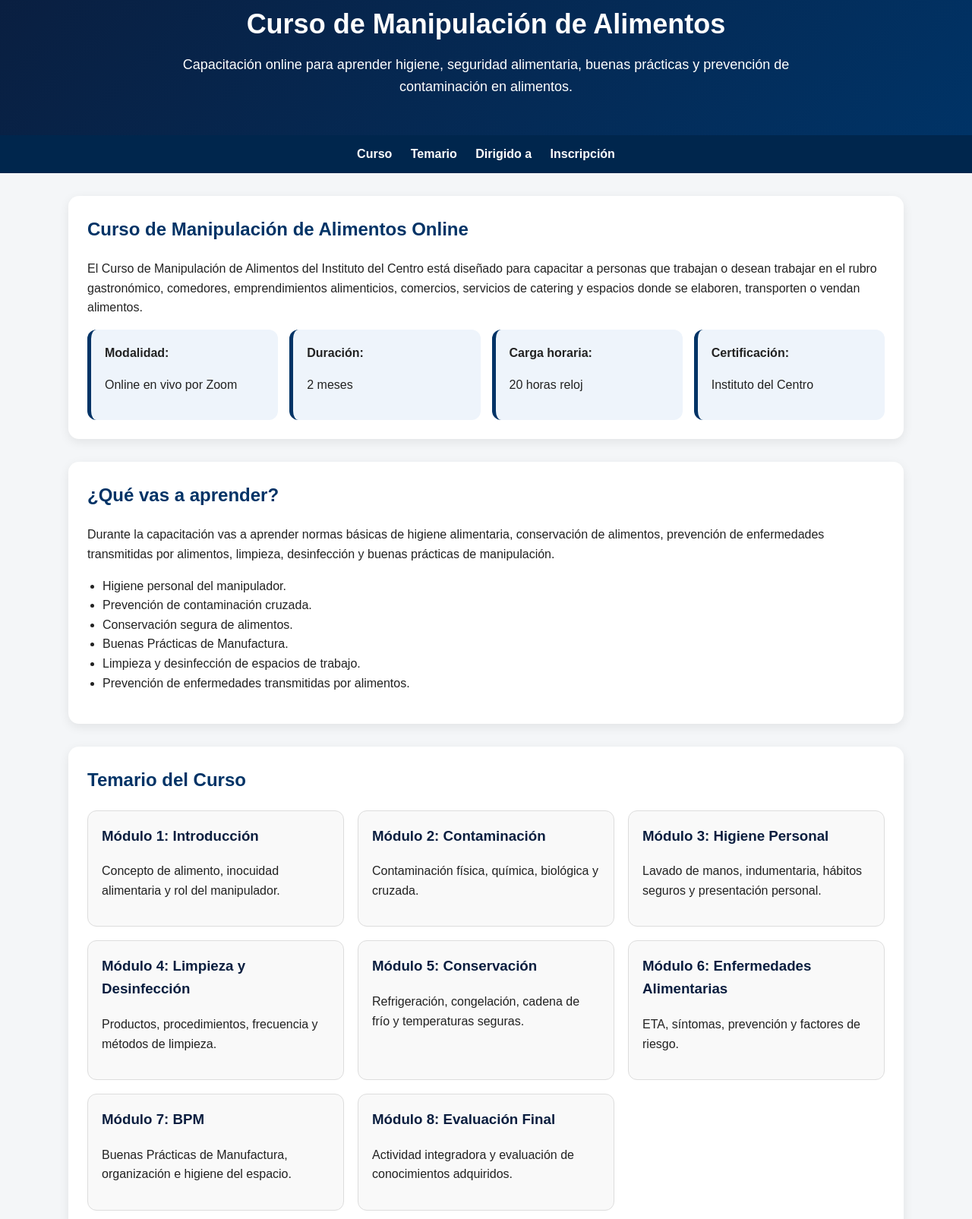
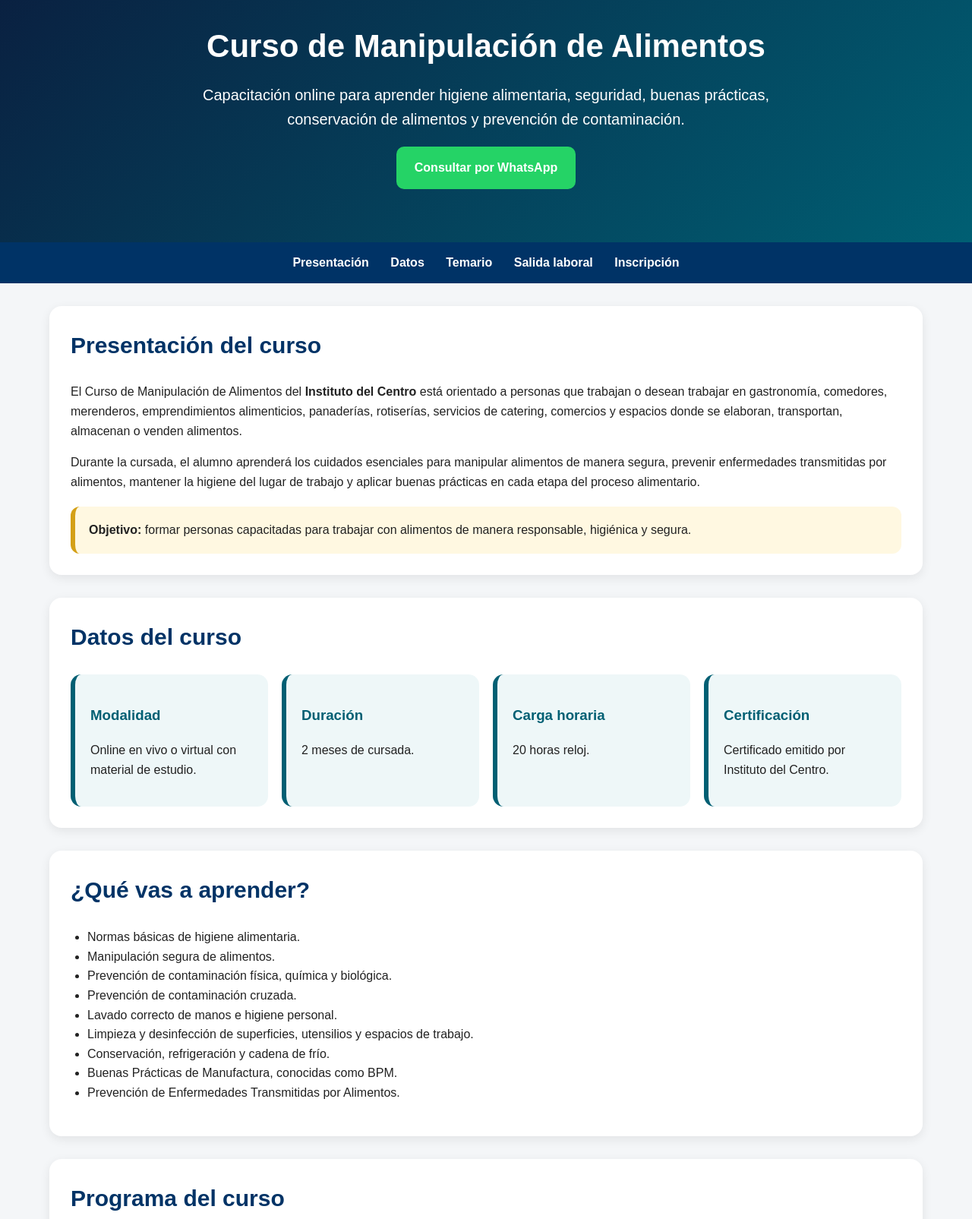
Before and after one commit to Institutodelcentro8-sudo/Indtituto-del-centro, a plain HTML site: page index.html in a window 1280 px wide. Shown: the part 71-1676 px from the top of the page at 76% size. Drawn offline with Linux system fonts and the light colour scheme.

Commit message:
Update index.html

```diff
--- a/index.html
+++ b/index.html
@@ -6,8 +6,8 @@
 
   <title>Curso de Manipulación de Alimentos Online | Instituto del Centro</title>
 
-  <meta name="description" content="Curso de Manipulación de Alimentos online. Aprendé higiene alimentaria, seguridad, BPM, conservación y prevención de contaminación. Certificación del Instituto del Centro.">
-  <meta name="keywords" content="curso de manipulación de alimentos, manipulador de alimentos, curso online de alimentos, higiene alimentaria, BPM, seguridad alimentaria, inocuidad alimentaria, curso alimentos Olavarría">
+  <meta name="description" content="Curso de Manipulación de Alimentos online del Instituto del Centro. Aprendé higiene alimentaria, seguridad, BPM, conservación, contaminación cruzada y prevención de enfermedades transmitidas por alimentos.">
+  <meta name="keywords" content="curso de manipulación de alimentos, curso manipulador de alimentos, manipulación de alimentos online, higiene alimentaria, seguridad alimentaria, BPM, inocuidad alimentaria, curso alimentos Olavarría, Instituto del Centro">
   <meta name="author" content="Instituto del Centro">
 
   <style>
@@ -18,105 +18,135 @@
 
     body {
       margin: 0;
-      font-family: Arial, sans-serif;
+      font-family: Arial, Helvetica, sans-serif;
       background: #f4f6f8;
       color: #222;
       line-height: 1.6;
     }
 
     header {
-      background: linear-gradient(135deg, #0a1e3f, #003366);
+      background: linear-gradient(135deg, #0a1e3f, #005f73);
       color: white;
-      padding: 50px 20px;
+      padding: 70px 20px;
       text-align: center;
     }
 
     header h1 {
-      font-size: 36px;
-      margin-bottom: 10px;
+      font-size: 42px;
+      margin-bottom: 15px;
     }
 
     header p {
-      font-size: 18px;
-      max-width: 800px;
+      max-width: 850px;
       margin: auto;
+      font-size: 20px;
     }
 
     nav {
-      background: #00264d;
-      padding: 12px;
+      background: #003366;
+      padding: 14px;
       text-align: center;
+      position: sticky;
+      top: 0;
+      z-index: 10;
     }
 
     nav a {
       color: white;
       text-decoration: none;
-      margin: 0 10px;
+      margin: 0 12px;
       font-weight: bold;
     }
 
     section {
-      max-width: 1100px;
+      max-width: 1150px;
       margin: 30px auto;
-      padding: 25px;
+      padding: 28px;
       background: white;
-      border-radius: 14px;
+      border-radius: 16px;
       box-shadow: 0 4px 14px rgba(0,0,0,0.08);
     }
 
     h2 {
       color: #003366;
       margin-top: 0;
+      font-size: 30px;
     }
 
-    .info {
+    h3 {
+      color: #005f73;
+    }
+
+    .datos,
+    .modulos,
+    .beneficios {
       display: grid;
-      grid-template-columns: repeat(auto-fit, minmax(220px, 1fr));
-      gap: 15px;
+      grid-template-columns: repeat(auto-fit, minmax(240px, 1fr));
+      gap: 18px;
     }
 
     .card {
-      background: #eef4fb;
-      padding: 18px;
-      border-radius: 12px;
-      border-left: 5px solid #003366;
-    }
-
-    .modulos {
-      display: grid;
-      grid-template-columns: repeat(auto-fit, minmax(250px, 1fr));
-      gap: 18px;
+      background: #eef7f8;
+      border-left: 6px solid #005f73;
+      padding: 20px;
+      border-radius: 14px;
     }
 
     .modulo {
-      background: #f9f9f9;
-      padding: 18px;
-      border-radius: 12px;
-      border: 1px solid #ddd;
+      background: #f9fbfc;
+      border: 1px solid #dce4e8;
+      border-radius: 14px;
+      padding: 20px;
     }
 
     .modulo h3 {
-      color: #0a1e3f;
       margin-top: 0;
     }
 
     ul {
-      padding-left: 20px;
+      padding-left: 22px;
     }
 
-    .boton {
+    .hero-boton,
+    .boton-whatsapp {
       display: inline-block;
       background: #25D366;
       color: white;
-      padding: 14px 22px;
-      border-radius: 8px;
+      padding: 15px 24px;
+      border-radius: 10px;
       text-decoration: none;
       font-weight: bold;
-      margin-top: 15px;
+      margin-top: 20px;
     }
 
-    .boton:hover {
-      background: #1ebe5d;
+    .boton-secundario {
+      display: inline-block;
+      background: #003366;
+      color: white;
+      padding: 15px 24px;
+      border-radius: 10px;
+      text-decoration: none;
+      font-weight: bold;
+      margin-top: 20px;
+      margin-left: 10px;
+    }
+
+    .alerta {
+      background: #fff8e1;
+      border-left: 6px solid #d4a017;
+      padding: 18px;
+      border-radius: 12px;
+      margin-top: 20px;
+    }
+
+    .final {
+      text-align: center;
+      background: linear-gradient(135deg, #003366, #005f73);
+      color: white;
+    }
+
+    .final h2 {
+      color: white;
     }
 
     footer {
@@ -127,14 +157,23 @@
       margin-top: 40px;
     }
 
-    @media (max-width: 600px) {
+    @media (max-width: 700px) {
       header h1 {
-        font-size: 28px;
+        font-size: 30px;
+      }
+
+      header p {
+        font-size: 17px;
       }
 
       nav a {
         display: block;
         margin: 8px 0;
+      }
+
+      .boton-secundario {
+        margin-left: 0;
+        display: block;
       }
     }
   </style>
@@ -144,73 +183,101 @@
 
 <header>
   <h1>Curso de Manipulación de Alimentos</h1>
-    <p>Capacitación online para aprender higiene, seguridad alimentaria, buenas prácticas y prevención de contaminación en alimentos.</p>
+  <p>
+    Capacitación online para aprender higiene alimentaria, seguridad, buenas prácticas,
+    conservación de alimentos y prevención de contaminación.
+  </p>
+
+  <a class="hero-boton" href="https://wa.me/5492284000000?text=Hola,%20quiero%20información%20sobre%20el%20Curso%20de%20Manipulación%20de%20Alimentos" target="_blank">
+    Consultar por WhatsApp
+  </a>
 </header>
 
 <nav>
-    <a href="#curso">Curso</a>
+  <a href="#presentacion">Presentación</a>
+  <a href="#datos">Datos</a>
   <a href="#temario">Temario</a>
-    <a href="#dirigido">Dirigido a</a>
+  <a href="#salida">Salida laboral</a>
   <a href="#inscripcion">Inscripción</a>
 </nav>
 
-  <section id="curso">
-    <h2>Curso de Manipulación de Alimentos Online</h2>
+<section id="presentacion">
+  <h2>Presentación del curso</h2>
   <p>
-      El Curso de Manipulación de Alimentos del Instituto del Centro está diseñado para capacitar a personas que trabajan o desean trabajar en el rubro gastronómico, comedores, emprendimientos alimenticios, comercios, servicios de catering y espacios donde se elaboren, transporten o vendan alimentos.
+    El Curso de Manipulación de Alimentos del <strong>Instituto del Centro</strong>
+    está orientado a personas que trabajan o desean trabajar en gastronomía,
+    comedores, merenderos, emprendimientos alimenticios, panaderías, rotiserías,
+    servicios de catering, comercios y espacios donde se elaboran, transportan,
+    almacenan o venden alimentos.
   </p>
 
-    <div class="info">
+  <p>
+    Durante la cursada, el alumno aprenderá los cuidados esenciales para manipular
+    alimentos de manera segura, prevenir enfermedades transmitidas por alimentos,
+    mantener la higiene del lugar de trabajo y aplicar buenas prácticas en cada etapa
+    del proceso alimentario.
+  </p>
+
+  <div class="alerta">
+    <strong>Objetivo:</strong> formar personas capacitadas para trabajar con alimentos
+    de manera responsable, higiénica y segura.
+  </div>
+</section>
+
+<section id="datos">
+  <h2>Datos del curso</h2>
+
+  <div class="datos">
     <div class="card">
-        <strong>Modalidad:</strong>
-        <p>Online en vivo por Zoom</p>
+      <h3>Modalidad</h3>
+      <p>Online en vivo o virtual con material de estudio.</p>
     </div>
 
     <div class="card">
-        <strong>Duración:</strong>
-        <p>2 meses</p>
+      <h3>Duración</h3>
+      <p>2 meses de cursada.</p>
     </div>
 
     <div class="card">
-        <strong>Carga horaria:</strong>
-        <p>20 horas reloj</p>
+      <h3>Carga horaria</h3>
+      <p>20 horas reloj.</p>
     </div>
 
     <div class="card">
-        <strong>Certificación:</strong>
-        <p>Instituto del Centro</p>
+      <h3>Certificación</h3>
+      <p>Certificado emitido por Instituto del Centro.</p>
     </div>
   </div>
 </section>
 
 <section>
   <h2>¿Qué vas a aprender?</h2>
-    <p>
-      Durante la capacitación vas a aprender normas básicas de higiene alimentaria, conservación de alimentos, prevención de enfermedades transmitidas por alimentos, limpieza, desinfección y buenas prácticas de manipulación.
-    </p>
 
   <ul>
-      <li>Higiene personal del manipulador.</li>
+    <li>Normas básicas de higiene alimentaria.</li>
+    <li>Manipulación segura de alimentos.</li>
+    <li>Prevención de contaminación física, química y biológica.</li>
     <li>Prevención de contaminación cruzada.</li>
-      <li>Conservación segura de alimentos.</li>
-      <li>Buenas Prácticas de Manufactura.</li>
-      <li>Limpieza y desinfección de espacios de trabajo.</li>
-      <li>Prevención de enfermedades transmitidas por alimentos.</li>
+    <li>Lavado correcto de manos e higiene personal.</li>
+    <li>Limpieza y desinfección de superficies, utensilios y espacios de trabajo.</li>
+    <li>Conservación, refrigeración y cadena de frío.</li>
+    <li>Buenas Prácticas de Manufactura, conocidas como BPM.</li>
+    <li>Prevención de Enfermedades Transmitidas por Alimentos.</li>
   </ul>
 </section>
 
 <section id="temario">
-    <h2>Temario del Curso</h2>
+  <h2>Programa del curso</h2>
 
   <div class="modulos">
     <div class="modulo">
-        <h3>Módulo 1: Introducción</h3>
-        <p>Concepto de alimento, inocuidad alimentaria y rol del manipulador.</p>
+      <h3>Módulo 1: Introducción a la Manipulación de Alimentos</h3>
+      <p>Concepto de alimento, alimento seguro, inocuidad alimentaria y rol del manipulador.</p>
     </div>
 
     <div class="modulo">
-        <h3>Módulo 2: Contaminación</h3>
-        <p>Contaminación física, química, biológica y cruzada.</p>
+      <h3>Módulo 2: Tipos de Contaminación</h3>
+      <p>Contaminación física, química, biológica y contaminación cruzada.</p>
     </div>
 
     <div class="modulo">
@@ -220,66 +287,96 @@
 
     <div class="modulo">
       <h3>Módulo 4: Limpieza y Desinfección</h3>
-        <p>Productos, procedimientos, frecuencia y métodos de limpieza.</p>
+      <p>Productos, métodos, frecuencia, superficies, utensilios y áreas de trabajo.</p>
     </div>
 
     <div class="modulo">
-        <h3>Módulo 5: Conservación</h3>
+      <h3>Módulo 5: Conservación de Alimentos</h3>
       <p>Refrigeración, congelación, cadena de frío y temperaturas seguras.</p>
     </div>
 
     <div class="modulo">
-        <h3>Módulo 6: Enfermedades Alimentarias</h3>
-        <p>ETA, síntomas, prevención y factores de riesgo.</p>
+      <h3>Módulo 6: Enfermedades Transmitidas por Alimentos</h3>
+      <p>ETA, síntomas, causas frecuentes, prevención y factores de riesgo.</p>
     </div>
 
     <div class="modulo">
-        <h3>Módulo 7: BPM</h3>
-        <p>Buenas Prácticas de Manufactura, organización e higiene del espacio.</p>
+      <h3>Módulo 7: Buenas Prácticas de Manufactura</h3>
+      <p>Organización del trabajo, higiene del establecimiento, control y prevención.</p>
     </div>
 
     <div class="modulo">
-        <h3>Módulo 8: Evaluación Final</h3>
-        <p>Actividad integradora y evaluación de conocimientos adquiridos.</p>
+      <h3>Módulo 8: Evaluación Final Integradora</h3>
+      <p>Actividad práctica final y evaluación de los contenidos aprendidos.</p>
     </div>
   </div>
 </section>
 
-  <section id="dirigido">
+<section id="salida">
   <h2>¿A quién está dirigido?</h2>
+
   <ul>
     <li>Personas que trabajan en gastronomía.</li>
     <li>Emprendedores alimenticios.</li>
-      <li>Personal de comedores y merenderos.</li>
+    <li>Personal de comedores, merenderos y cocinas institucionales.</li>
     <li>Cocineros, ayudantes de cocina y mozos.</li>
-      <li>Personas que desean capacitarse para trabajar.</li>
+    <li>Trabajadores de panaderías, rotiserías, almacenes y comercios de alimentos.</li>
+    <li>Personas que desean capacitarse para mejorar su salida laboral.</li>
   </ul>
 </section>
 
 <section>
-    <h2>Beneficios del curso</h2>
-    <ul>
-      <li>Clases online en vivo.</li>
-      <li>Material de estudio en PDF.</li>
-      <li>Actividades prácticas.</li>
-      <li>Acompañamiento docente.</li>
-      <li>Certificación institucional.</li>
-    </ul>
+  <h2>Beneficios de estudiar en Instituto del Centro</h2>
+
+  <div class="beneficios">
+    <div class="card">
+      <h3>Material incluido</h3>
+      <p>Acceso a material de estudio en formato digital.</p>
+    </div>
+
+    <div class="card">
+      <h3>Clases claras</h3>
+      <p>Contenidos explicados de forma sencilla y aplicada al trabajo real.</p>
+    </div>
+
+    <div class="card">
+      <h3>Evaluación final</h3>
+      <p>Actividad integradora para comprobar los conocimientos adquiridos.</p>
+    </div>
+
+    <div class="card">
+      <h3>Certificación</h3>
+      <p>Certificado de aprobación al finalizar la capacitación.</p>
+    </div>
+  </div>
 </section>
 
-  <section id="inscripcion">
-    <h2>Inscripción al Curso</h2>
+<section>
+  <h2>Salida laboral</h2>
   <p>
-      Para consultar inscripción, fechas de inicio, aranceles y modalidad de cursada, comunicate con el Instituto del Centro.
+    Esta capacitación puede ser útil para desempeñarse en cocinas, restaurantes,
+    comedores, rotiserías, panaderías, servicios de catering, emprendimientos de comida,
+    ferias, comercios alimenticios y espacios institucionales donde se manipulen alimentos.
+  </p>
+</section>
+
+<section id="inscripcion" class="final">
+  <h2>Inscripción abierta</h2>
+  <p>
+    Consultá fechas de inicio, aranceles, modalidad de cursada y requisitos de inscripción.
   </p>
 
-    <a class="boton" href="https://wa.me/5492284637002?text=Hola,%20quiero%20información%20sobre%20el%20Curso%20de%20Manipulación%20de%20Alimentos" target="_blank">
-      Consultar por WhatsApp
+  <a class="boton-whatsapp" href="https://wa.me/5492284000000?text=Hola,%20quiero%20inscribirme%20al%20Curso%20de%20Manipulación%20de%20Alimentos%20del%20Instituto%20del%20Centro" target="_blank">
+    Inscribirme por WhatsApp
+  </a>
+
+  <a class="boton-secundario" href="../index.html">
+    Volver a la página principal
   </a>
 </section>
 
 <footer>
-    <p>Instituto del Centro - Centro de Capacitaciones</p>
+  <p><strong>Instituto del Centro</strong> - Centro de Capacitaciones</p>
   <p>Curso de Manipulación de Alimentos Online</p>
 </footer>
 
```
Lines whose indentation alone changed are shown as unchanged.
